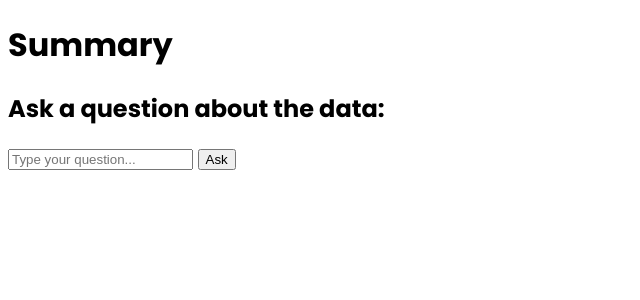
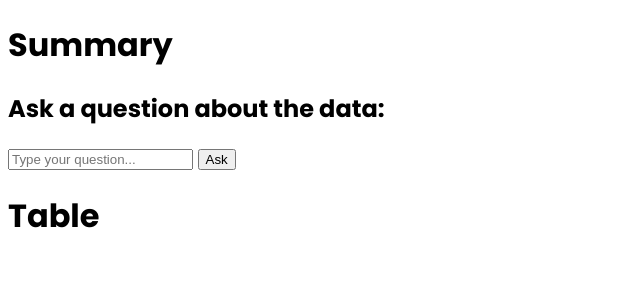
Before and after one commit to vivvzhou/chartRAG, a Flask app: template templates/details.html in a window 1280 px wide. Shown: the top 300 px of the page, without its empty margins (0-640 px from the left). Run offline with Flask 3, Linux system fonts and the light colour scheme; the template is opened without the code that fills it, so the values that code supplies are empty; some web fonts are replaced.

Commit message:
Table Finished
We have two tables, but that's okay. Table is in place of summary, but it's an easy fix. Table has it's own place in its world, and everyone is happy.

```diff
--- a/app.py
+++ b/app.py
@@ -17,6 +17,7 @@ client = OpenAI(api_key=api_key)
 
 # Global variable to store the data DataFrame
 data_df = None
+description = None
 
 @app.route('/')
 def base():
@@ -24,11 +25,23 @@ def base():
 
 @app.route('/details')
 def details():
-    return render_template('details.html')
+    prompt=f"""output the relevant data in html table format: {description}.
+    Start with the table itself, with nothing else.
+    Also, round the numbers two decimal places."""
+
+    # Generate table with OpenAI
+    tableResponse = client.chat.completions.create(
+        model="gpt-4o",
+        messages=[{"role": "user", "content": prompt}],
+        max_tokens=1000
+    )
+    table = markdown_table_to_html(tableResponse.choices[0].message.content)
+    return render_template('details.html', table=table)
 
 @app.route('/upload', methods=['POST'])
 def upload_file():
     global data_df
+    global description
     file = request.files['datafile']
     if not file:
         return jsonify({'error': 'No file provided'}), 400
@@ -41,22 +54,19 @@ def upload_file():
     Start with the table itself, with nothing else.
     Also, round the numbers two decimal places."""
 
-    # Generate summary with OpenAI
+    # Generate table with OpenAI
     summary = client.chat.completions.create(
         model="gpt-4o",
         messages=[{"role": "user", "content": prompt}],
         max_tokens=1000
     )
-    print(((summary.choices[0].message.content)))
-
-    print((markdown_table_to_html(summary.choices[0].message.content)))
+    table = markdown_table_to_html(summary.choices[0].message.content)
     flash(markdown_table_to_html(summary.choices[0].message.content))  # Use flash to pass data to another route
     return redirect('/details')
 
 @app.route('/ask', methods=['POST'])
 def ask_question():
     question = request.json.get('question', '')
-    print(question)
     if not question:
         return jsonify({'error': 'No question provided'}), 400
 
--- a/templates/details.html
+++ b/templates/details.html
@@ -7,10 +7,15 @@
     {% for message in get_flashed_messages() %}
         <div>{{ message|safe }}</div>  <!-- Use 'safe' filter to render HTML if needed -->
     {% endfor %}
+
     <h2>Ask a question about the data:</h2>
     <input type="text" id="questionInput" placeholder="Type your question...">
     <button onclick="askQuestion()">Ask</button>
     <p id="answerText"></p>
+    <h1>Table</h1>
+    <div>
+        {{table|safe}}
+    </div>
 
     <script>
         function askQuestion() {
```
